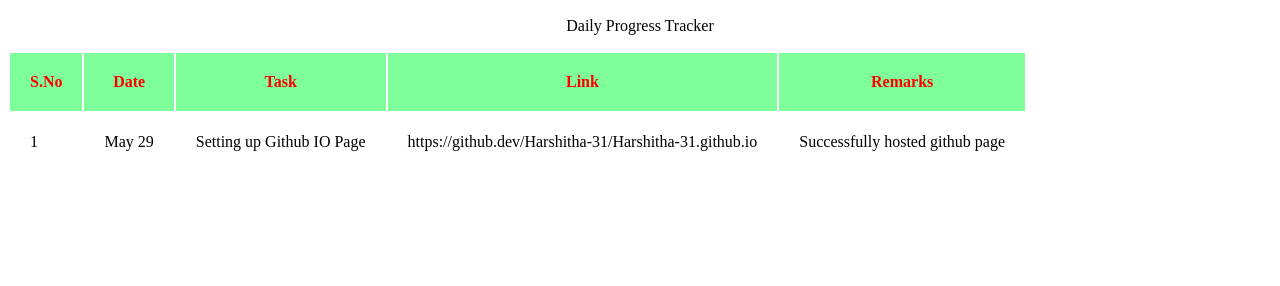
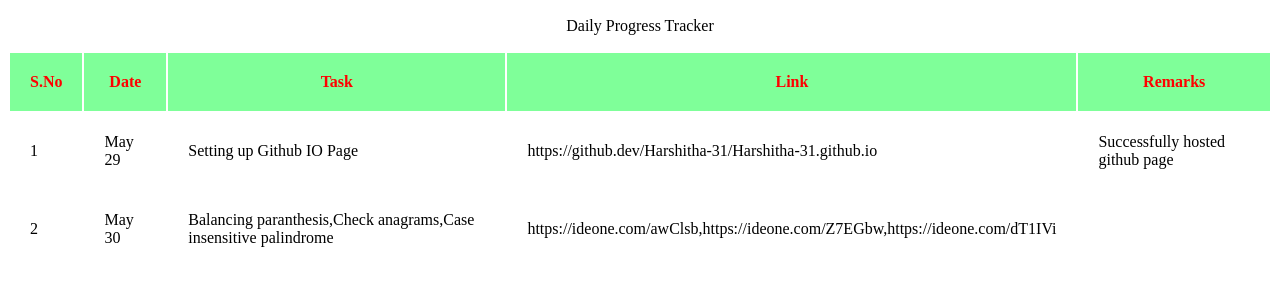
Before and after one commit to Harshitha-31/Harshitha-31.github.io, a plain HTML site: page index.html in a window 1280 px wide. Shown: the part 110-396 px from the top of the page. Drawn offline with Linux system fonts and the light colour scheme.

Commit message:
done problems

```diff
--- a/index.html
+++ b/index.html
@@ -27,6 +27,12 @@
             <td>https://github.dev/Harshitha-31/Harshitha-31.github.io</td>
             <td>Successfully hosted github page</td>
         </tr>
+        <tr>
+            <td>2</td>
+            <td>May 30</td>
+            <td>Balancing paranthesis,Check anagrams,Case insensitive palindrome</td>
+            <td>https://ideone.com/awClsb,https://ideone.com/Z7EGbw,https://ideone.com/dT1IVi</td>
+        </tr>
     </table>
 
 
```
